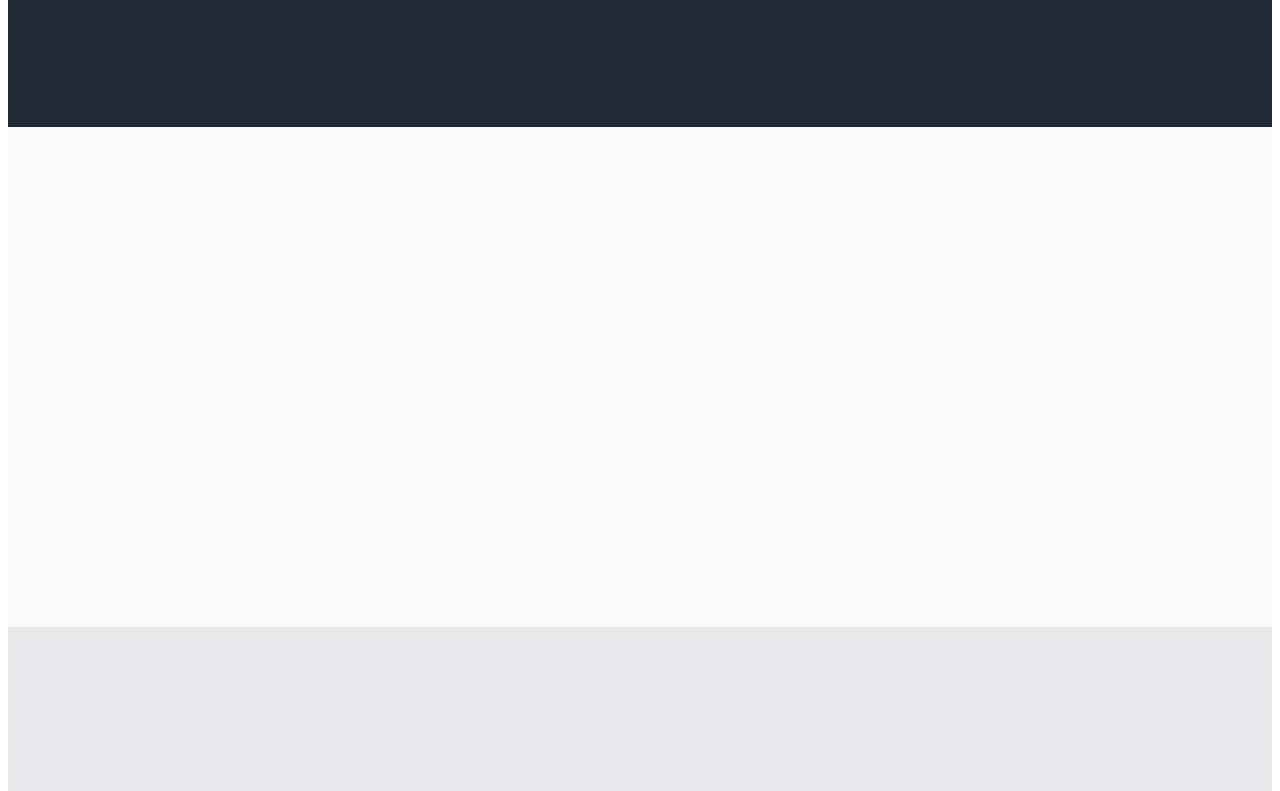
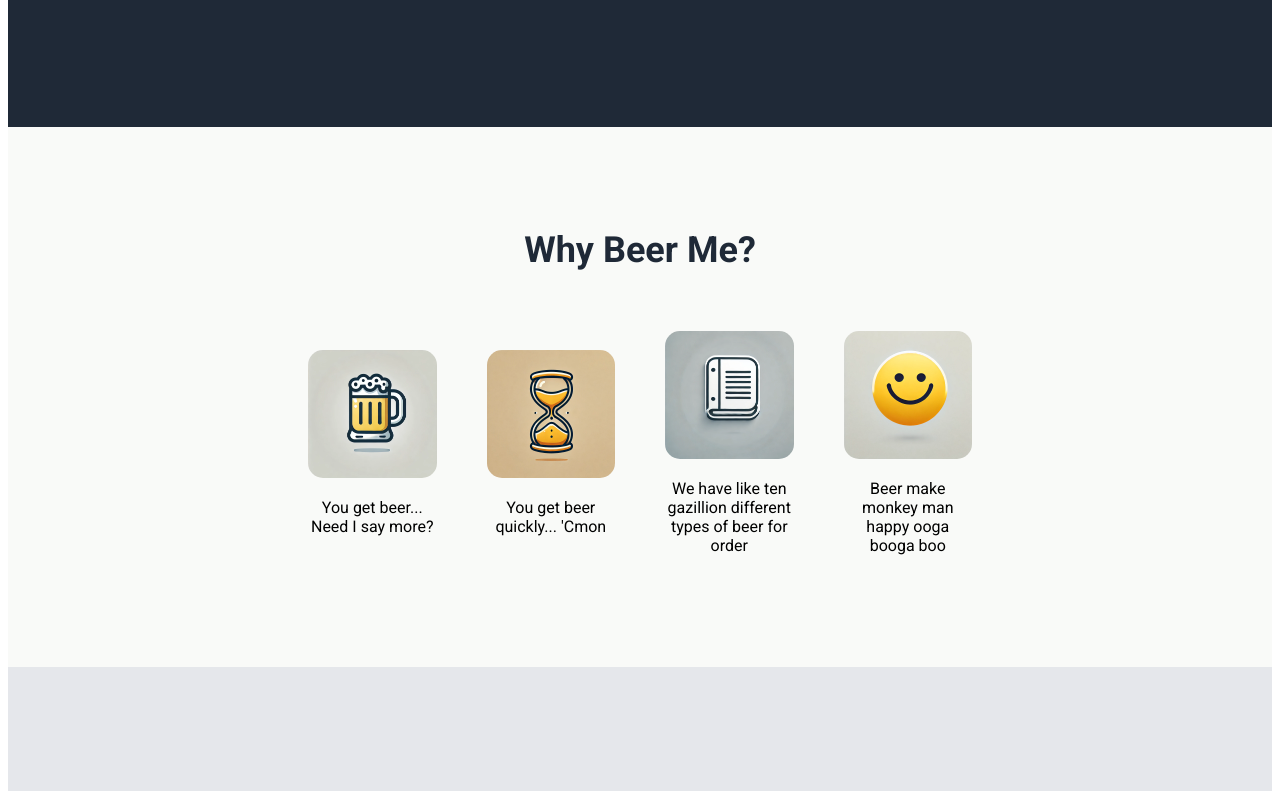
Before and after one commit to electronicmaxwell/odin_landing_page, a plain HTML site: page index.html in a window 1280 px wide. Shown: the part 489-1280 px from the top of the page. Drawn offline with Linux system fonts and the light colour scheme.

Commit message:
Add icons, information and quote

```diff
--- a/index.html
+++ b/index.html
@@ -26,8 +26,32 @@
                 <img src="./images/beer_drone.jpg">
             </div>
         </div>
-        <div class="rectangle two"></div>
+        <div class="rectangle two">
+            <div class="two-container">
+                <div class="icon-header">Why Beer Me?</div>
+                <div class="icon-container">
+                    <div class="icon">
+                        <img src="./images/beer.jpg">
+                        <div class="caption">You get beer... Need I say more?</div>
+                    </div>
+                    <div class="icon">
+                        <img src="./images/hourglass.jpg">
+                        <div class="caption">You get beer quickly... 'Cmon</div>
+                    </div>
+                    <div class="icon">
+                        <img src="./images/book.jpg">
+                        <div class="caption">We have like ten gazillion different types of beer for order</div>
+                    </div>
+                    <div class="icon">
+                        <img src="./images/smile.jpg">
+                        <div class="caption">Beer make monkey man happy ooga booga boo</div>
+                    </div>
+                </div>
+            </div>
+        </div>
         <div class="rectangle three"></div>
+            <div class="quote">"Yo, so check it out, right? I was chillin', had no beer left in the fridge—total nightmare situation, you know? But then I remember, Beer Me!—like, it's beer... but a freakin' drone brings it to you! Boom, outta nowhere, this drone shows up with a six-pack. It's like the future, man. No more walking to the store, no more waiting. Beer, to your face, like magic. It’s basically the greatest thing since pizza delivery. I might never leave my couch again. 10 outta 10 would beer me again."</div>
+            <div class="author">-Charles "Charlie" Kelly</div>
         <div class="rectangle four"></div>
     </div>
     <div class="footer">Copyright © electronicmaxwell 2024</div>
--- a/style.css
+++ b/style.css
@@ -44,14 +44,14 @@ button {
 
 .rectangle {
     height: 500px;
+    display: flex;
+    align-items: center;
+    justify-content: center;
+    padding: 20px 150px;
 }
 
 .one {
     background-color: #1f2937;
-    display: flex;
-    align-items: center;
-    justify-content: center;
-    padding: 20px 150px;
     color: #F9FAF8;
 }
 
@@ -75,13 +75,52 @@ button {
     flex: 50% 1 1;
 }
 
-.beer-drone img {
+.beer-drone img,
+.icon img {
     max-width: 100%;
     height: auto;
 }
 
+.icon img {
+    border-radius: 15px;
+}
+
 .two {
     background-color: #F9FAF8;
+}
+
+.two-container {
+    display: flex;
+    align-items: center;
+    justify-content: center;
+    flex-direction: column;
+    gap: 50px;
+}
+
+.icon-header {
+    font-size: 36px;
+    font-weight: 900;
+    color: #1f2937;
+}
+
+.icon-container {
+    display: flex;
+    align-items: center;
+    justify-content: center;
+    gap: 50px;
+    padding: 10px 150px;
+}
+
+.icon {
+    display: flex;
+    justify-content: center;
+    align-items: center;
+    flex-direction: column;
+    gap: 20px;
+}
+
+.caption {
+    text-align: center;
 }
 
 .three {
```
Also changed, not shown: images/beer.jpg (added), images/book.jpg (added), images/hourglass.jpg (added), images/smile.jpg (added).
